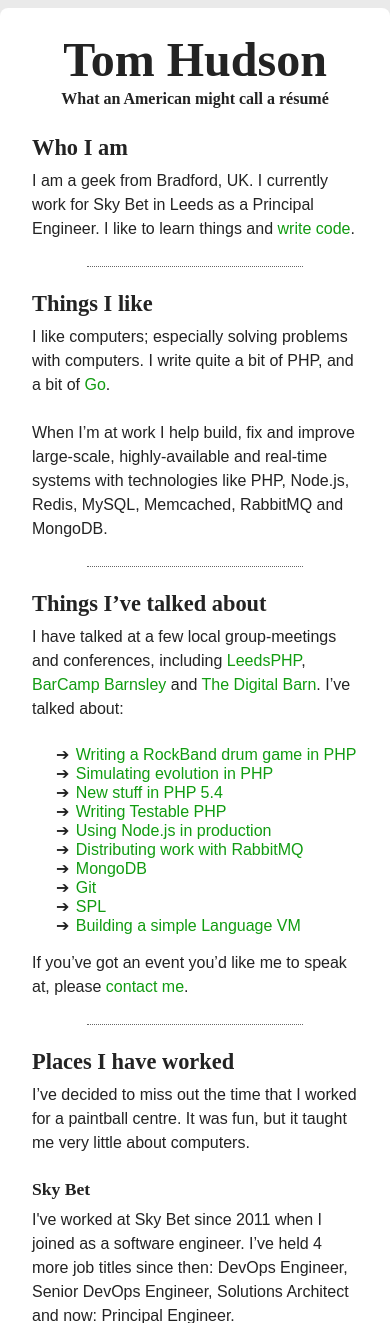
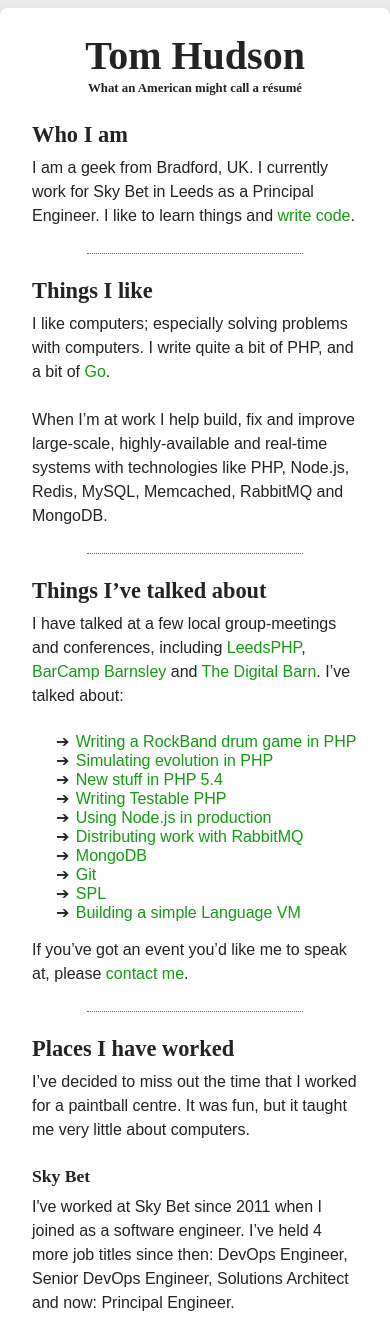
Before and after one commit to tomnomnom/tomhudson.co.uk, a PHP site: page / in a window 390 px wide. Shown: the top 1323 px of the page. Run offline with PHP 8.4, Linux system fonts and the light colour scheme; some web fonts are replaced.

Commit message:
Adds box-shadow to body tag

```diff
--- a/public/css/main.css
+++ b/public/css/main.css
@@ -23,6 +23,8 @@ body {
   background-image: url('/images/sheep.png');
   background-repeat: no-repeat;
   background-position: bottom right;
+
+  box-shadow: 0px 5px 10px #CACACA;
 }
 
 h1, h2, h3 {
@@ -123,13 +125,9 @@ ul li:before {
 
 @media all and (max-width: 600px) {
   header h1 {
-    font-size: 3em;
+    font-size: 2.5em;
   }
-  header h2 {
-    font-size: 1em;
-  }
-
-  section.info h1 {
-    font-size: 1.4em;
+  header p {
+    font-size: 0.8em;
   }
 }
```
